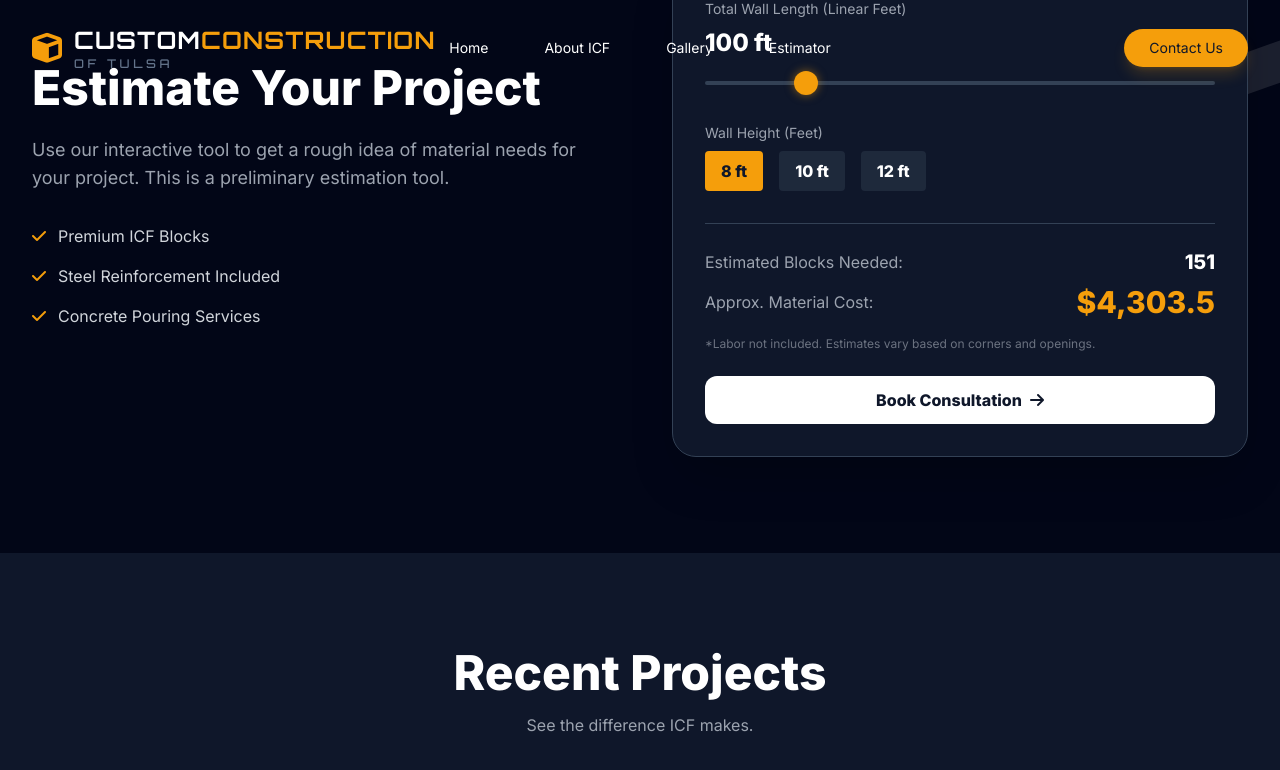
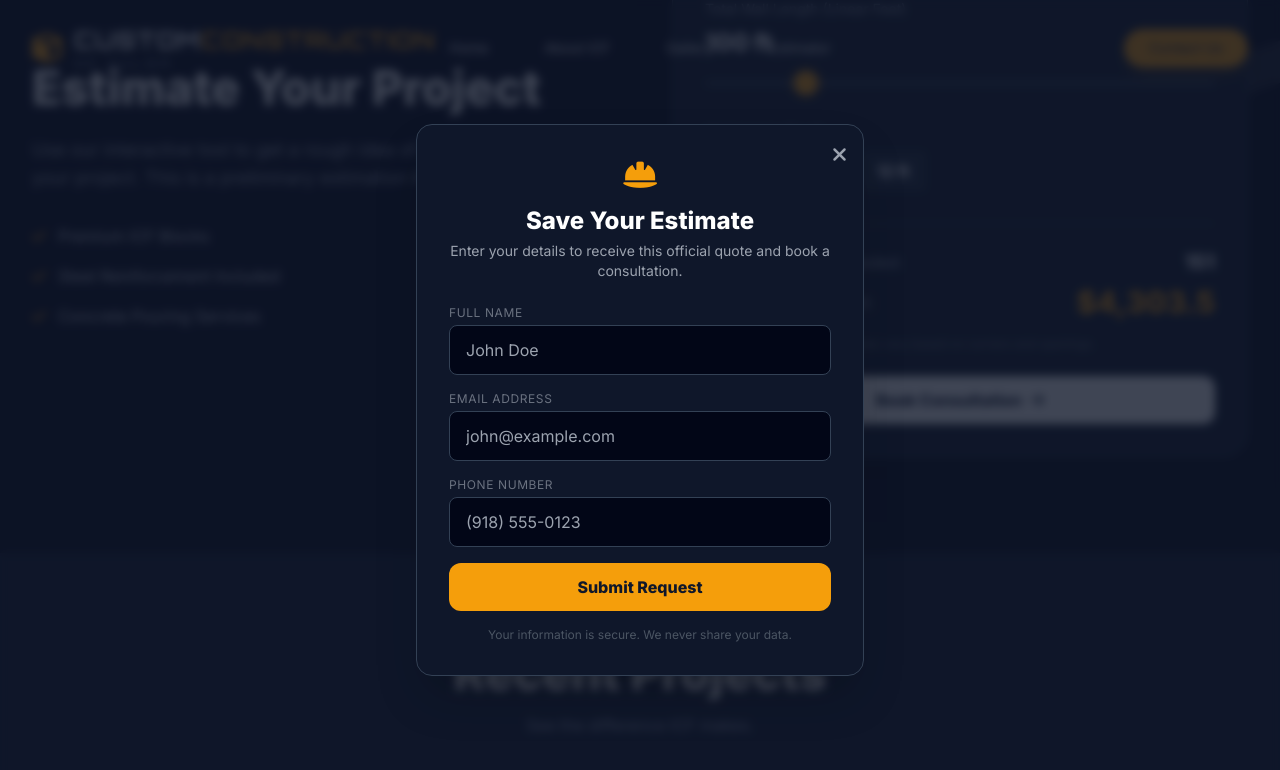
Before and after one commit to Anthonyschools2024/custom-construction, a plain HTML site: page index.html in a window 1280 px wide. Both pictures are taken after a click on the button "Book Consultation". Shown: the part 1548-2318 px from the top of the page. Drawn offline with nearby package versions, Linux system fonts and the light colour scheme.

Commit message:
integrated firebase to the front end

```diff
--- a/index.html
+++ b/index.html
@@ -44,6 +44,12 @@
             background: rgba(15, 23, 42, 0.9);
             backdrop-filter: blur(10px);
             border-bottom: 1px solid rgba(255, 255, 255, 0.1);
+        }
+
+        /* Modal Background Blur */
+        .modal-backdrop {
+            background: rgba(15, 23, 42, 0.8);
+            backdrop-filter: blur(5px);
         }
 
         /* Animation Classes */
@@ -121,9 +127,9 @@
 
                 <!-- Contact / Mobile Menu Button Right -->
                 <div class="flex items-center gap-4">
-                    <a href="#contact" class="hidden md:inline-flex items-center justify-center px-6 py-2 border border-transparent text-sm font-medium rounded-full text-brand-dark bg-brand-accent hover:bg-white hover:text-brand-dark transition-all duration-300 shadow-lg shadow-amber-500/20">
+                    <button onclick="openModal()" class="hidden md:inline-flex items-center justify-center px-6 py-2 border border-transparent text-sm font-medium rounded-full text-brand-dark bg-brand-accent hover:bg-white hover:text-brand-dark transition-all duration-300 shadow-lg shadow-amber-500/20">
                         Contact Us
-                    </a>
+                    </button>
                     <div class="-mr-2 flex md:hidden">
                         <button type="button" onclick="toggleMenu()" class="inline-flex items-center justify-center p-2 rounded-md text-gray-400 hover:text-white hover:bg-gray-700 focus:outline-none">
                             <i class="fa-solid fa-bars text-xl"></i>
@@ -140,16 +146,59 @@
                 <a href="#about" class="text-gray-300 hover:text-white block px-3 py-2 rounded-md text-base font-medium">About ICF</a>
                 <a href="#gallery" class="text-gray-300 hover:text-white block px-3 py-2 rounded-md text-base font-medium">Gallery</a>
                 <a href="#consultation" class="text-gray-300 hover:text-white block px-3 py-2 rounded-md text-base font-medium">Estimator</a>
-                <a href="#contact" class="text-brand-accent block px-3 py-2 rounded-md text-base font-medium">Contact Us</a>
+                <button onclick="openModal()" class="text-brand-accent block w-full text-left px-3 py-2 rounded-md text-base font-medium">Contact Us</button>
             </div>
         </div>
     </nav>
 
+    <!-- NEW: Lead Capture Modal (Hidden by default) -->
+    <div id="leadModal" class="fixed inset-0 z-[100] hidden modal-backdrop flex items-center justify-center px-4">
+        <div class="bg-slate-900 border border-slate-700 rounded-2xl shadow-2xl w-full max-w-md p-8 relative transform transition-all scale-95 opacity-0" id="modalContent">
+
+            <!-- Close Button -->
+            <button onclick="closeModal()" class="absolute top-4 right-4 text-gray-400 hover:text-white">
+                <i class="fa-solid fa-xmark text-xl"></i>
+            </button>
+
+            <div class="text-center mb-6">
+                <i class="fa-solid fa-hard-hat text-brand-accent text-3xl mb-3"></i>
+                <h3 class="text-2xl font-bold text-white">Save Your Estimate</h3>
+                <p class="text-gray-400 text-sm mt-1">Enter your details to receive this official quote and book a consultation.</p>
+            </div>
+
+            <form id="leadForm" class="space-y-4">
+                <div>
+                    <label class="block text-xs font-medium text-gray-500 uppercase tracking-wider mb-1">Full Name</label>
+                    <input type="text" id="leadName" required class="w-full bg-slate-950 border border-slate-700 rounded-lg px-4 py-3 text-white focus:outline-none focus:border-brand-accent transition-colors" placeholder="John Doe">
+                </div>
+
+                <div>
+                    <label class="block text-xs font-medium text-gray-500 uppercase tracking-wider mb-1">Email Address</label>
+                    <input type="email" id="leadEmail" required class="w-full bg-slate-950 border border-slate-700 rounded-lg px-4 py-3 text-white focus:outline-none focus:border-brand-accent transition-colors" placeholder="john@example.com">
+                </div>
+
+                <div>
+                    <label class="block text-xs font-medium text-gray-500 uppercase tracking-wider mb-1">Phone Number</label>
+                    <input type="tel" id="leadPhone" required class="w-full bg-slate-950 border border-slate-700 rounded-lg px-4 py-3 text-white focus:outline-none focus:border-brand-accent transition-colors" placeholder="(918) 555-0123">
+                </div>
+
+                <!-- Hidden inputs to store calculator data -->
+                <input type="hidden" id="leadWallLength">
+                <input type="hidden" id="leadWallHeight">
+                <input type="hidden" id="leadCost">
+
+                <button type="submit" class="w-full bg-brand-accent text-brand-dark font-bold py-3 rounded-xl hover:bg-white transition-all duration-300 mt-2">
+                    Submit Request
+                </button>
+            </form>
+
+            <p class="text-xs text-center text-gray-600 mt-4">Your information is secure. We never share your data.</p>
+        </div>
+    </div>
+
     <!-- Hero Section -->
     <section id="home" class="relative h-screen flex items-center justify-center overflow-hidden">
-        <!-- Background Overlay -->
         <div class="absolute inset-0 z-0">
-            <!-- Using a high quality Unsplash image for construction/concrete -->
             <img src="https://images.unsplash.com/photo-1541888946425-d81bb19240f5?q=80&w=2070&auto=format&fit=crop" alt="Construction Site" class="w-full h-full object-cover opacity-30">
             <div class="absolute inset-0 bg-gradient-to-t from-brand-dark via-brand-dark/80 to-transparent"></div>
         </div>
@@ -184,7 +233,6 @@
             </div>
 
             <div class="grid grid-cols-1 md:grid-cols-3 gap-10">
-                <!-- Card 1 -->
                 <div class="bg-slate-800 p-8 rounded-2xl border border-slate-700 hover:border-brand-accent hover:transform hover:-translate-y-2 transition-all duration-300 reveal">
                     <div class="w-14 h-14 bg-slate-900 rounded-lg flex items-center justify-center mb-6 text-brand-accent text-2xl border border-slate-700">
                         <i class="fa-solid fa-leaf"></i>
@@ -193,7 +241,6 @@
                     <p class="text-gray-400">ICF blocks provide superior insulation, reducing your heating and cooling costs by up to 60% compared to traditional wood framing.</p>
                 </div>
 
-                <!-- Card 2 -->
                 <div class="bg-slate-800 p-8 rounded-2xl border border-slate-700 hover:border-brand-accent hover:transform hover:-translate-y-2 transition-all duration-300 reveal delay-100">
                     <div class="w-14 h-14 bg-slate-900 rounded-lg flex items-center justify-center mb-6 text-brand-accent text-2xl border border-slate-700">
                         <i class="fa-solid fa-shield-halved"></i>
@@ -202,7 +249,6 @@
                     <p class="text-gray-400">Our concrete reinforced walls stand up to Tulsa's severe weather, offering protection against tornadoes and high winds.</p>
                 </div>
 
-                <!-- Card 3 -->
                 <div class="bg-slate-800 p-8 rounded-2xl border border-slate-700 hover:border-brand-accent hover:transform hover:-translate-y-2 transition-all duration-300 reveal delay-200">
                     <div class="w-14 h-14 bg-slate-900 rounded-lg flex items-center justify-center mb-6 text-brand-accent text-2xl border border-slate-700">
                         <i class="fa-solid fa-stopwatch"></i>
@@ -217,7 +263,6 @@
     <!-- Interactive Consultation/Calculator Section -->
     <section id="consultation" class="py-24 relative bg-slate-950">
         <div class="absolute top-0 left-0 w-full h-full overflow-hidden opacity-10">
-            <!-- Background pattern -->
             <i class="fa-solid fa-cube text-[20rem] absolute -top-20 -right-20 text-white"></i>
         </div>
 
@@ -240,7 +285,6 @@
                     </ul>
                 </div>
 
-                <!-- Calculator Logic UI -->
                 <div class="bg-slate-900 border border-slate-700 p-8 rounded-3xl shadow-2xl reveal delay-100">
                     <div class="mb-8">
                         <label class="block text-sm font-medium text-gray-400 mb-2">Total Wall Length (Linear Feet)</label>
@@ -270,7 +314,8 @@
                         </div>
                         <p class="text-xs text-gray-500 mt-4">*Labor not included. Estimates vary based on corners and openings.</p>
 
-                        <button class="w-full mt-6 bg-white text-brand-dark font-bold py-3 rounded-xl hover:bg-gray-200 transition-all flex justify-center items-center gap-2">
+                        <!-- UPDATED: Now triggers the modal -->
+                        <button onclick="openModal()" class="w-full mt-6 bg-white text-brand-dark font-bold py-3 rounded-xl hover:bg-gray-200 transition-all flex justify-center items-center gap-2">
                             <span>Book Consultation</span>
                             <i class="fa-solid fa-arrow-right"></i>
                         </button>
@@ -289,28 +334,24 @@
             </div>
 
             <div class="grid grid-cols-1 md:grid-cols-2 lg:grid-cols-4 gap-4">
-                <!-- Project 1 -->
                 <div class="group relative aspect-square overflow-hidden rounded-xl cursor-pointer reveal">
                     <img src="https://images.unsplash.com/photo-1600607686527-6fb886090705?q=80&w=2000&auto=format&fit=crop" class="w-full h-full object-cover transition-transform duration-500 group-hover:scale-110" alt="House 1">
                     <div class="absolute inset-0 bg-black/60 opacity-0 group-hover:opacity-100 transition-opacity duration-300 flex items-center justify-center">
                         <p class="text-brand-accent font-bold tracking-widest">RESIDENTIAL</p>
                     </div>
                 </div>
-                 <!-- Project 2 -->
                  <div class="group relative aspect-square overflow-hidden rounded-xl cursor-pointer reveal delay-100">
                     <img src="https://images.unsplash.com/photo-1598928636135-d146006ff4be?q=80&w=2000&auto=format&fit=crop" class="w-full h-full object-cover transition-transform duration-500 group-hover:scale-110" alt="House 2">
                     <div class="absolute inset-0 bg-black/60 opacity-0 group-hover:opacity-100 transition-opacity duration-300 flex items-center justify-center">
                         <p class="text-brand-accent font-bold tracking-widest">COMMERCIAL</p>
                     </div>
                 </div>
-                 <!-- Project 3 -->
                  <div class="group relative aspect-square overflow-hidden rounded-xl cursor-pointer reveal delay-200">
                     <img src="https://images.unsplash.com/photo-1512917774080-9991f1c4c750?q=80&w=2000&auto=format&fit=crop" class="w-full h-full object-cover transition-transform duration-500 group-hover:scale-110" alt="House 3">
                     <div class="absolute inset-0 bg-black/60 opacity-0 group-hover:opacity-100 transition-opacity duration-300 flex items-center justify-center">
                         <p class="text-brand-accent font-bold tracking-widest">FOUNDATION</p>
                     </div>
                 </div>
-                 <!-- Project 4 -->
                  <div class="group relative aspect-square overflow-hidden rounded-xl cursor-pointer reveal delay-300">
                     <img src="https://images.unsplash.com/photo-1600585154340-be6161a56a0c?q=80&w=2000&auto=format&fit=crop" class="w-full h-full object-cover transition-transform duration-500 group-hover:scale-110" alt="House 4">
                     <div class="absolute inset-0 bg-black/60 opacity-0 group-hover:opacity-100 transition-opacity duration-300 flex items-center justify-center">
@@ -339,20 +380,47 @@
                 </div>
             </div>
             <div class="mt-8 text-center text-gray-600 text-sm">
-                &copy; 2025 Custom Construction of Tulsa. All Rights Reserved.
+                &copy; 2024 Custom Construction of Tulsa. All Rights Reserved.
             </div>
         </div>
     </footer>
 
-    <!-- Logic Script -->
-    <script>
-        // 1. Mobile Menu Logic
-        function toggleMenu() {
+    <!-- Logic Script (Type = Module allows imports) -->
+    <script type="module">
+        // 1. FIREBASE CONFIGURATION & INITIALIZATION
+        // Merged directly into index.html to fix module resolution error
+        import { initializeApp } from "https://www.gstatic.com/firebasejs/11.0.2/firebase-app.js";
+        import { getFirestore, collection, addDoc } from "https://www.gstatic.com/firebasejs/11.0.2/firebase-firestore.js";
+        import { getAnalytics } from "https://www.gstatic.com/firebasejs/11.0.2/firebase-analytics.js";
+
+        // Your web app's Firebase configuration
+        const firebaseConfig = {
+          apiKey: "AIzaSyBiWqdCFY3N3sMG0hPDXHBvvZTSaeKqVNE",
+          authDomain: "custom-construction-2025.firebaseapp.com",
+          databaseURL: "https://custom-construction-2025-default-rtdb.firebaseio.com",
+          projectId: "custom-construction-2025",
+          storageBucket: "custom-construction-2025.firebasestorage.app",
+          messagingSenderId: "1011209975106",
+          appId: "1:1011209975106:web:223538f2441047560184db",
+          measurementId: "G-HJ075RPVN9"
+        };
+
+        // Initialize Firebase
+        const app = initializeApp(firebaseConfig);
+        const analytics = getAnalytics(app);
+        const db = getFirestore(app);
+
+        console.log("Main App: Firestore Ready", db);
+
+        // --- UI & CALCULATOR LOGIC BELOW ---
+
+        // Mobile Menu Logic
+        window.toggleMenu = function() {
             const menu = document.getElementById('mobile-menu');
             menu.classList.toggle('hidden');
         }
 
-        // 2. Navbar Blur on Scroll
+        // Navbar Blur on Scroll
         window.addEventListener('scroll', () => {
             const nav = document.getElementById('navbar');
             if (window.scrollY > 50) {
@@ -362,7 +430,43 @@
             }
         });
 
-        // 3. Calculator Logic
+        // MODAL LOGIC (New for Sprint 1/2 Bridge)
+        window.openModal = function() {
+            const modal = document.getElementById('leadModal');
+            const content = document.getElementById('modalContent');
+
+            modal.classList.remove('hidden');
+            // Small delay to allow display:block to apply before opacity transition
+            setTimeout(() => {
+                content.classList.remove('scale-95', 'opacity-0');
+                content.classList.add('scale-100', 'opacity-100');
+            }, 10);
+
+            // Populate hidden fields with current calculator values
+            document.getElementById('leadWallLength').value = document.getElementById('lengthInput').value;
+            // You can grab other values here when we wire up the submit logic
+        }
+
+        window.closeModal = function() {
+            const modal = document.getElementById('leadModal');
+            const content = document.getElementById('modalContent');
+
+            content.classList.remove('scale-100', 'opacity-100');
+            content.classList.add('scale-95', 'opacity-0');
+
+            setTimeout(() => {
+                modal.classList.add('hidden');
+            }, 300); // Wait for animation to finish
+        }
+
+        // Close modal if clicking outside
+        document.getElementById('leadModal').addEventListener('click', (e) => {
+            if (e.target.id === 'leadModal') {
+                closeModal();
+            }
+        });
+
+        // Calculator Logic
         const lengthInput = document.getElementById('lengthInput');
         const lengthValue = document.getElementById('lengthValue');
         const heightBtns = document.querySelectorAll('.height-btn');
@@ -391,13 +495,11 @@
 
         heightBtns.forEach(btn => {
             btn.addEventListener('click', (e) => {
-                // Remove active styling from all
                 heightBtns.forEach(b => {
                     b.classList.remove('bg-brand-accent', 'text-brand-dark');
                     b.classList.add('bg-slate-800', 'text-white');
                 });
 
-                // Add active styling to clicked
                 e.target.classList.remove('bg-slate-800', 'text-white');
                 e.target.classList.add('bg-brand-accent', 'text-brand-dark');
 
@@ -406,27 +508,20 @@
             });
         });
 
-        // Initial Calc
         updateCalculation();
 
-
-        // 4. Reveal on Scroll Animation
-        const observerOptions = {
-            threshold: 0.1
-        };
-
+        // Reveal on Scroll Animation
         const observer = new IntersectionObserver((entries) => {
             entries.forEach(entry => {
                 if (entry.isIntersecting) {
                     entry.target.classList.add('active');
                 }
             });
-        }, observerOptions);
+        }, { threshold: 0.1 });
 
         document.querySelectorAll('.reveal').forEach(el => {
             observer.observe(el);
         });
-
     </script>
 </body>
 </html>
```
Also changed, not shown: firebase-config.js (added, +29 -0 lines).
